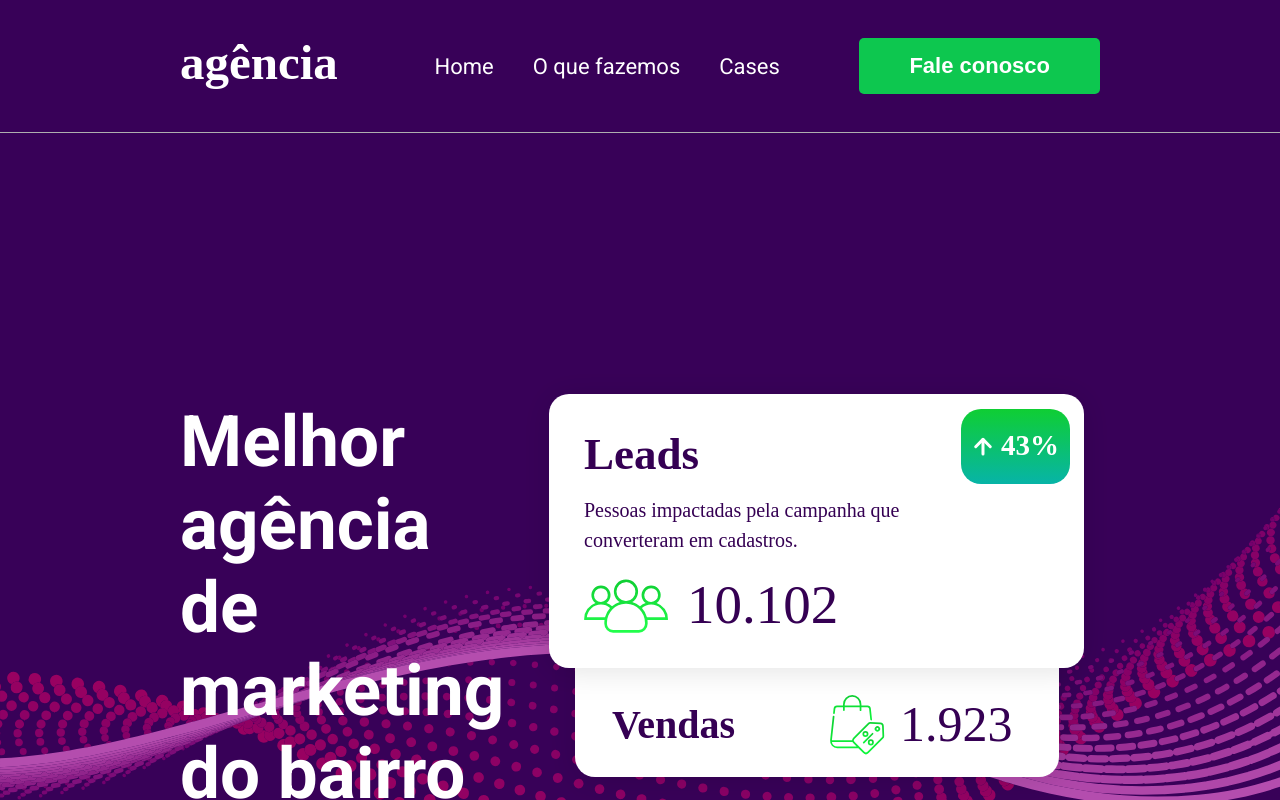
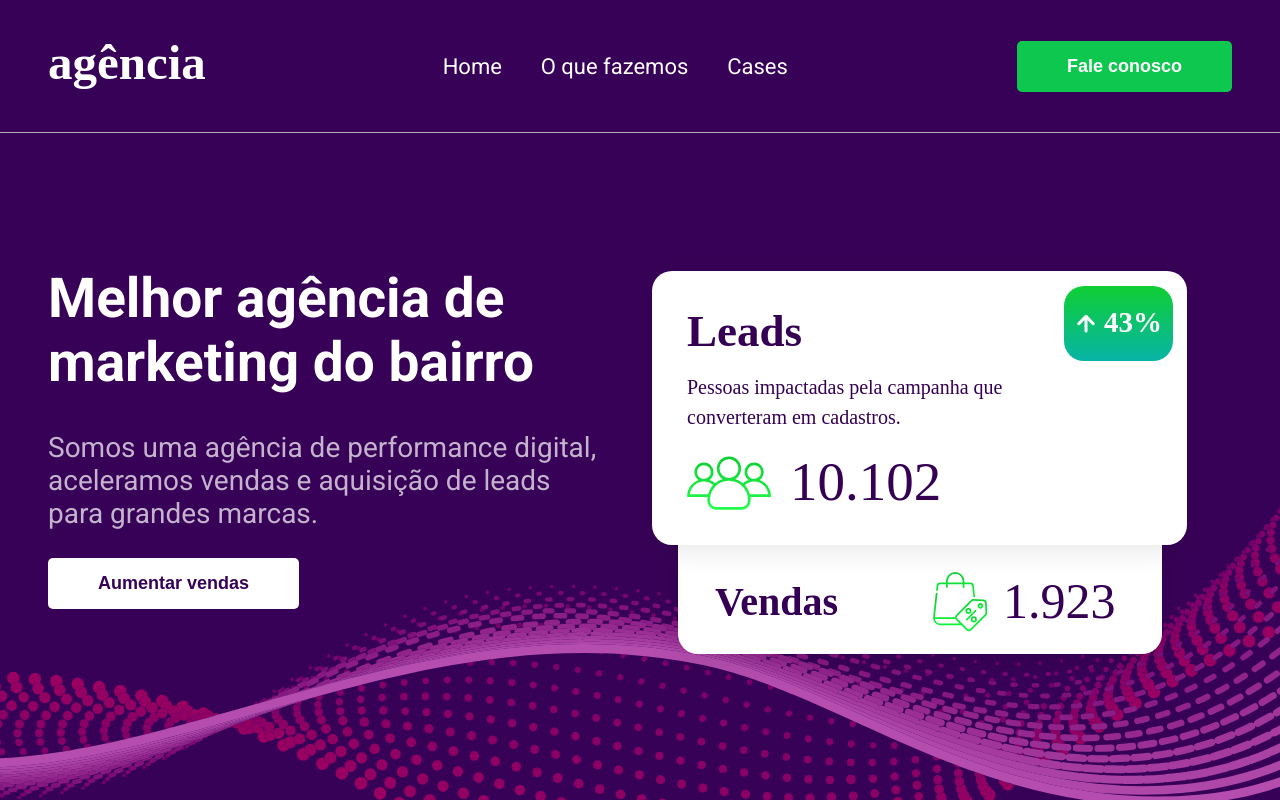
Before and after one commit to FelipeAlencarlp/landingpage-nextjs, a Next.js app: page / in a window 1280 px wide. Shown: the top 800 px of the page. Built offline with nearby package versions, Linux system fonts and the light colour scheme.

Commit message:
Responsividade Laptop e Tablet concluido

```diff
--- a/src/pages/components/contato/contato.module.scss
+++ b/src/pages/components/contato/contato.module.scss
@@ -18,6 +18,10 @@
     @include Phone {
         grid-template-columns: 1fr;
         gap: 15px;
+    }
+
+    @include Tablet {
+        margin-bottom: 4rem;
     }
 }
 
@@ -84,4 +88,8 @@
         grid-column-start: 1;
         padding: 0 1rem;
     }
+
+    @include Tablet {
+        padding: 0 1rem;
+    }
 }
--- a/src/pages/components/features/features.module.scss
+++ b/src/pages/components/features/features.module.scss
@@ -41,6 +41,19 @@
             width: 100%;
         }
     }
+
+    @include Tablet {
+        padding-bottom: 6rem;
+
+        p {
+            margin-bottom: 2rem;
+        }
+
+        h1,
+        p {
+            width: 100%;
+        }
+    }
 }
 
 .features {
@@ -55,8 +68,10 @@
 }
 
 .feature {
-    width: 509px;
-    height: 347px;
+    max-width: 509px;
+    max-height: 347px;
+    width: 100%;
+    height: 100%;
     padding: 32px 35px;
     background-color: $whiteColor;
     border-radius: 5px;
@@ -77,8 +92,6 @@
     }
 
     @include Phone {
-        width: 100%;
-        height: 100%;
         padding: 20px;
     }
 }
--- a/src/pages/components/header/header.module.scss
+++ b/src/pages/components/header/header.module.scss
@@ -10,13 +10,18 @@
     width: 100%;
     background-color: $purpleColor;
     border-bottom: 0.5px solid $grayColor;
-    display: flex;
+    display: grid;
+    grid-template-columns: repeat(3, 1fr);
     align-items: center;
     justify-content: space-between;
 
     @include Phone {
         padding-top: 1rem;
         padding-bottom: 1rem;
+    }
+
+    @include Tablet {
+        grid-template-columns: repeat(2, 1fr);
     }
 }
 
@@ -38,4 +43,8 @@
     @include Phone {
         display: none;
     }
+
+    @include Tablet {
+        display: none;
+    }
 }
--- a/src/pages/components/welcome/welcome.module.scss
+++ b/src/pages/components/welcome/welcome.module.scss
@@ -18,6 +18,16 @@
         height: 100%;
         grid-template-columns: 1fr;
         grid-template-rows: max-content;
+    }
+
+    @include Tablet {
+        padding-top: 4rem;
+        height: 100%;
+        margin-bottom: 4rem;
+    }
+
+    @include Laptop {
+        padding-top: 6rem;
     }
 }
 
--- a/src/styles/mixins/fonts.scss
+++ b/src/styles/mixins/fonts.scss
@@ -6,7 +6,16 @@
     @include Phone {
         font-size: 35px;
     }
+
+    @include Tablet {
+        font-size: 50px;
+    }
+
+    @include Laptop {
+        font-size: 55px;
+    }
 }
+
 
 @mixin SizeLarge {
     font-size: 65px;
@@ -14,7 +23,16 @@
     @include Phone {
         font-size: 32px;
     }
+
+    @include Tablet {
+        font-size: 45px;
+    }
+
+    @include Laptop {
+        font-size: 50px;
+    }
 }
+
 
 @mixin SizeMedium {
     font-size: 41px;
@@ -22,7 +40,16 @@
     @include Phone {
         font-size: 22px;
     }
+
+    @include Tablet {
+        font-size: 28px;
+    }
+
+    @include Laptop {
+        font-size: 35px;
+    }
 }
+
 
 @mixin SizeNormal {
     font-size: 30px;
@@ -30,7 +57,16 @@
     @include Phone {
         font-size: 15px;
     }
+
+    @include Tablet {
+        font-size: 20px;
+    }
+
+    @include Laptop {
+        font-size: 28px;
+    }
 }
+
 
 @mixin SizeSmall {
     font-size: 22px;
@@ -38,4 +74,12 @@
     @include Phone {
         font-size: 11px;
     }
+
+    @include Tablet {
+        font-size: 15px;
+    }
+
+    @include Laptop {
+        font-size: 18px;
+    }
 }
--- a/src/styles/mixins/padding.scss
+++ b/src/styles/mixins/padding.scss
@@ -2,9 +2,21 @@
 
 // mixin para padding padrão
 @mixin Padding {
-    padding: 0 11.25rem;
+    padding-left: 11.25rem;
+    padding-right: 11.25rem;
 
     @include Phone {
-        padding: 0 1rem;
+        padding-left: 1rem;
+        padding-right: 1rem;
+    }
+
+    @include Tablet {
+        padding-left: 2rem;
+        padding-right: 2rem;
+    }
+
+    @include Laptop {
+        padding-left: 3rem;
+        padding-right: 3rem;
     }
 }
--- a/src/styles/mixins/responsive.scss
+++ b/src/styles/mixins/responsive.scss
@@ -3,3 +3,15 @@
         @content;
     }
 }
+
+@mixin Tablet {
+    @media screen and (max-width: 950px) and (min-width: 601px) {
+        @content;
+    }
+}
+
+@mixin Laptop {
+    @media screen and (max-width: 1500px) and (min-width: 951px) {
+        @content;
+    }
+}
```
